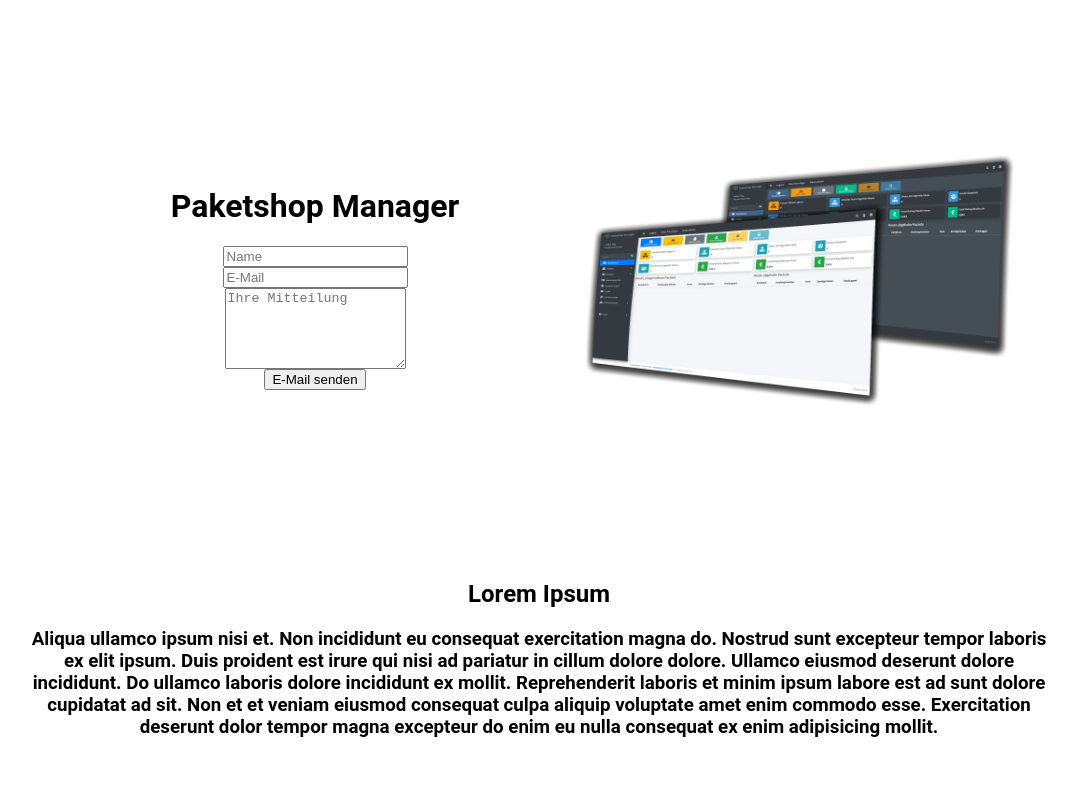
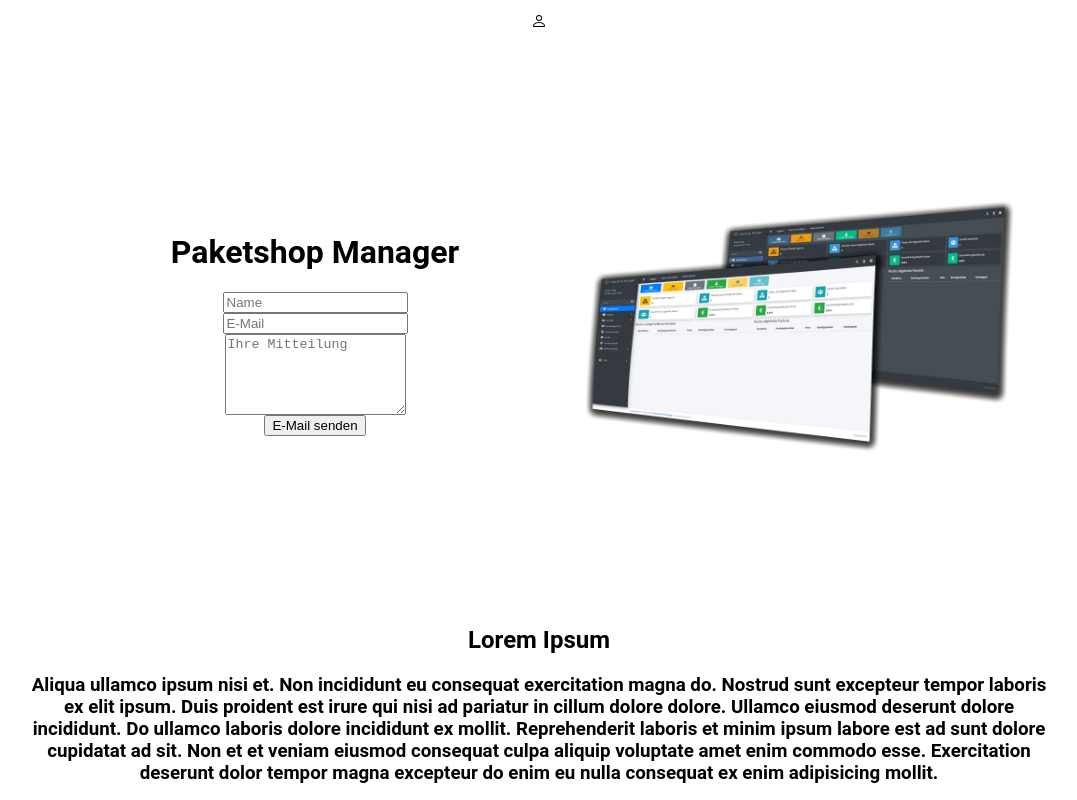
Before and after one commit to AlexanderPolzhofer/PSM-landing-page, a React (Create React App) app: page / in a window 1280 px wide. Shown: the top 800 px of the page, without its empty margins (101-1178 px from the left). Built offline with nearby package versions, Linux system fonts and the light colour scheme.

Commit message:
update package.json with react icons library, adding person icon to project

```diff
--- a/package.json
+++ b/package.json
@@ -8,6 +8,7 @@
     "@testing-library/user-event": "^13.5.0",
     "react": "^17.0.2",
     "react-dom": "^17.0.2",
+    "react-icons": "^4.3.1",
     "react-scripts": "5.0.0",
     "styled-components": "^5.3.3",
     "web-vitals": "^2.1.4"
--- a/src/App.js
+++ b/src/App.js
@@ -7,10 +7,12 @@ import {
 } from './components/app-styles/App.styles';
 import InputForm from './components/input-form/InputForm';
 import Card from './components/card-component/Card.component';
+import Header from './components/header/Header.component';
 
 function App() {
   return (
     <AppContainer>
+      <Header/>
       <InputAndImageSection>
         <TextElement>
           <Heading>
--- a/src/components/app-styles/App.styles.js
+++ b/src/components/app-styles/App.styles.js
@@ -68,3 +68,7 @@ justify-content: center;
 align-items: center;
 flex-direction: column;
 `;
+
+export const HeaderStyles = styled.section`
+padding: 13px;
+`;
--- /dev/null
+++ b/src/components/header/Header.component.js
@@ -0,0 +1,11 @@
+import React from 'react';
+import { BsPerson } from 'react-icons/bs';
+import { HeaderStyles } from '../app-styles/App.styles';
+
+export default function Header() {
+    return (
+        <HeaderStyles>
+            <BsPerson />
+        </HeaderStyles>
+    )
+};
```
Also changed, not shown: 1 other file (tests, documents, lock files or other folders).
